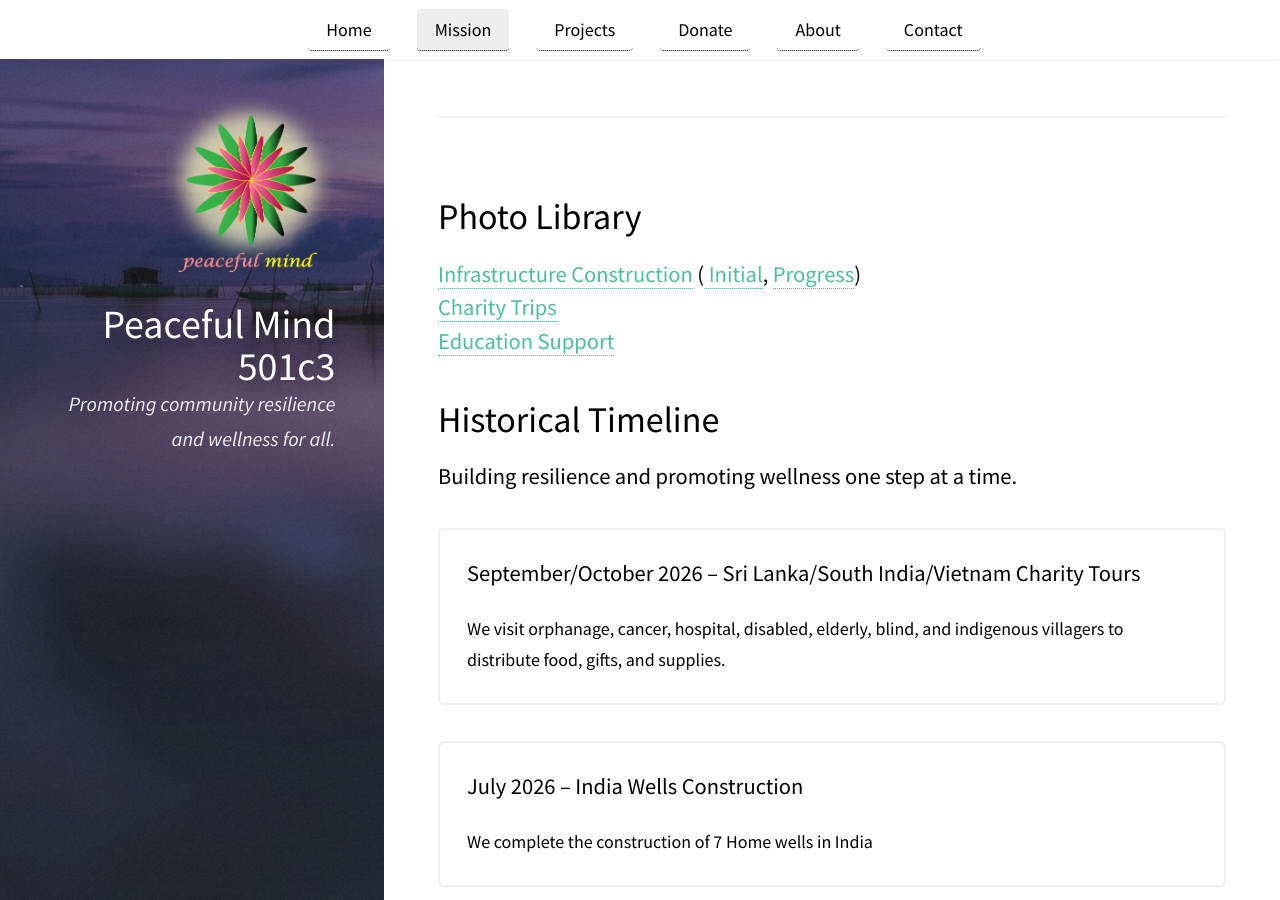
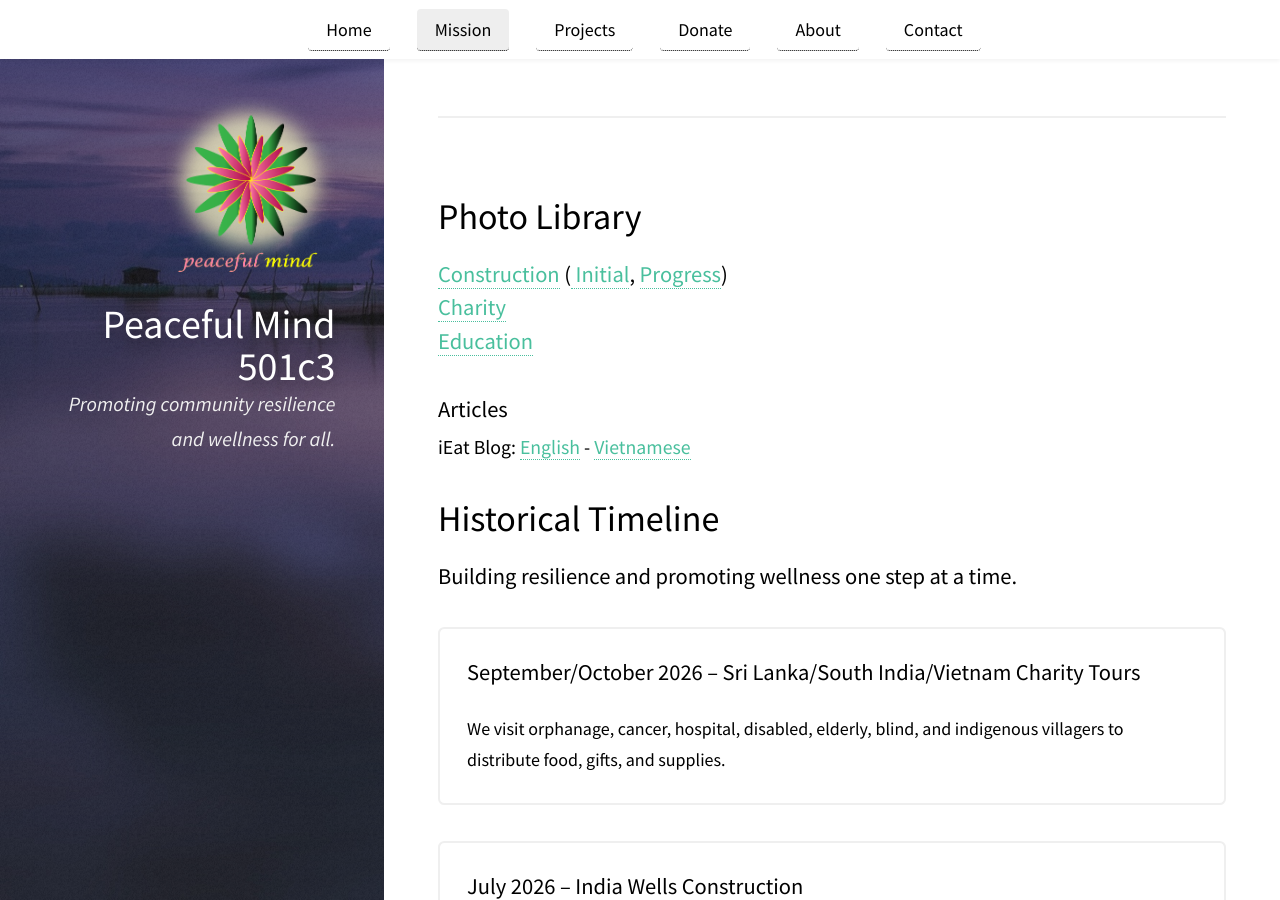
Before and after one commit to peacefulcenter/peacefulcenter.github.io, a Jekyll site: the page built from pages/mission.md, in a window 1280 px wide and 900 px high, scrolled down 317 px. Built offline with Jekyll 4.4.1, drawn with Linux system fonts in a browser that asks for light colours.

Commit message:
Add links

```diff
--- a/pages/mission.md
+++ b/pages/mission.md
@@ -7,10 +7,13 @@ permalink: /:basename/
 <section id="one">
   <header class="major">
     <h2>Photo Library</h2>
-    <p>
-       <a href="https://drive.google.com/drive/folders/191g2O97Mdgr-H-4ux4AWz3RflHuF5e16">   Infrastructure Construction</a> (<a href="https://drive.google.com/drive/folders/1wzfa1RDzTdnpoWG3ZRYGOedoZyXQ1ezv">   Initial</a>, <a href="https://drive.google.com/drive/folders/1JLPeR27HfITN7KO9gIios0wG1VCL3eem">   Progress</a>)<br>
-       <a href="https://drive.google.com/drive/folders/1cs1VusJQGjtzoyAF1AnZqiuJilK5scGM">   Charity Trips</a><br>
-       <a href="https://drive.google.com/drive/folders/19-LpZ4nbAk3k9s-B36Wbp_H64DODMIbp">   Education Support</a></p>
+     <p>
+       <a href="https://drive.google.com/drive/folders/191g2O97Mdgr-H-4ux4AWz3RflHuF5e16">Construction</a> (<a href="https://drive.google.com/drive/folders/1wzfa1RDzTdnpoWG3ZRYGOedoZyXQ1ezv">   Initial</a>, <a href="https://drive.google.com/drive/folders/1JLPeR27HfITN7KO9gIios0wG1VCL3eem">   Progress</a>)<br>
+       <a href="https://drive.google.com/drive/folders/1cs1VusJQGjtzoyAF1AnZqiuJilK5scGM">Charity</a><br>
+       <a href="https://drive.google.com/drive/folders/19-LpZ4nbAk3k9s-B36Wbp_H64DODMIbp">Education</a></p>
+   <h3>Articles</h3>
+     <p>iEat Blog: <a href="https://drive.google.com/file/d/10he5ZIJHhHTzdCASJp045Xr1_cD9-vaD/view?usp=drive_link">English</a> -
+                   <a href="https://drive.google.com/file/d/1xQuiSD7lAVpBo5NB79CbJ2MRY9Kzk24w/view?usp=drive_link">Vietnamese</a></p>
   </header>
 </section>
 
```
